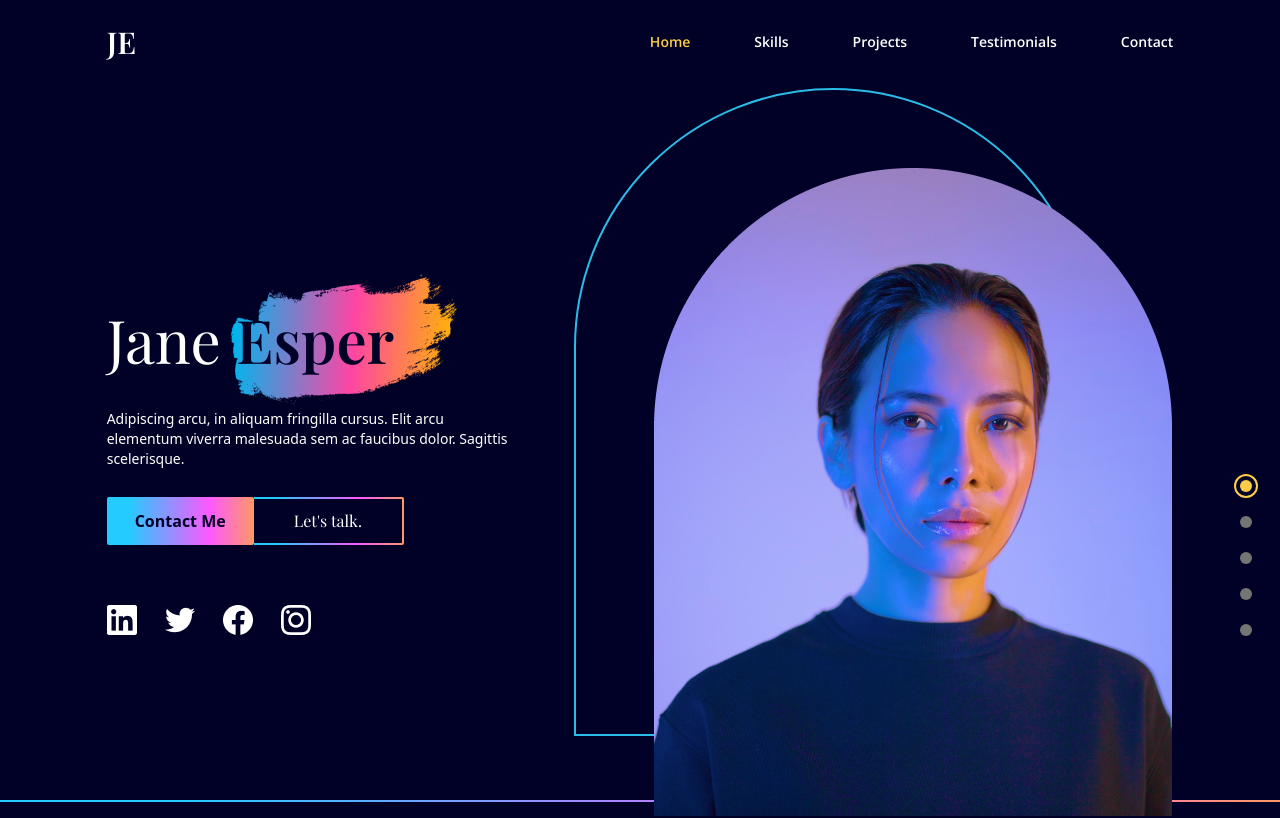
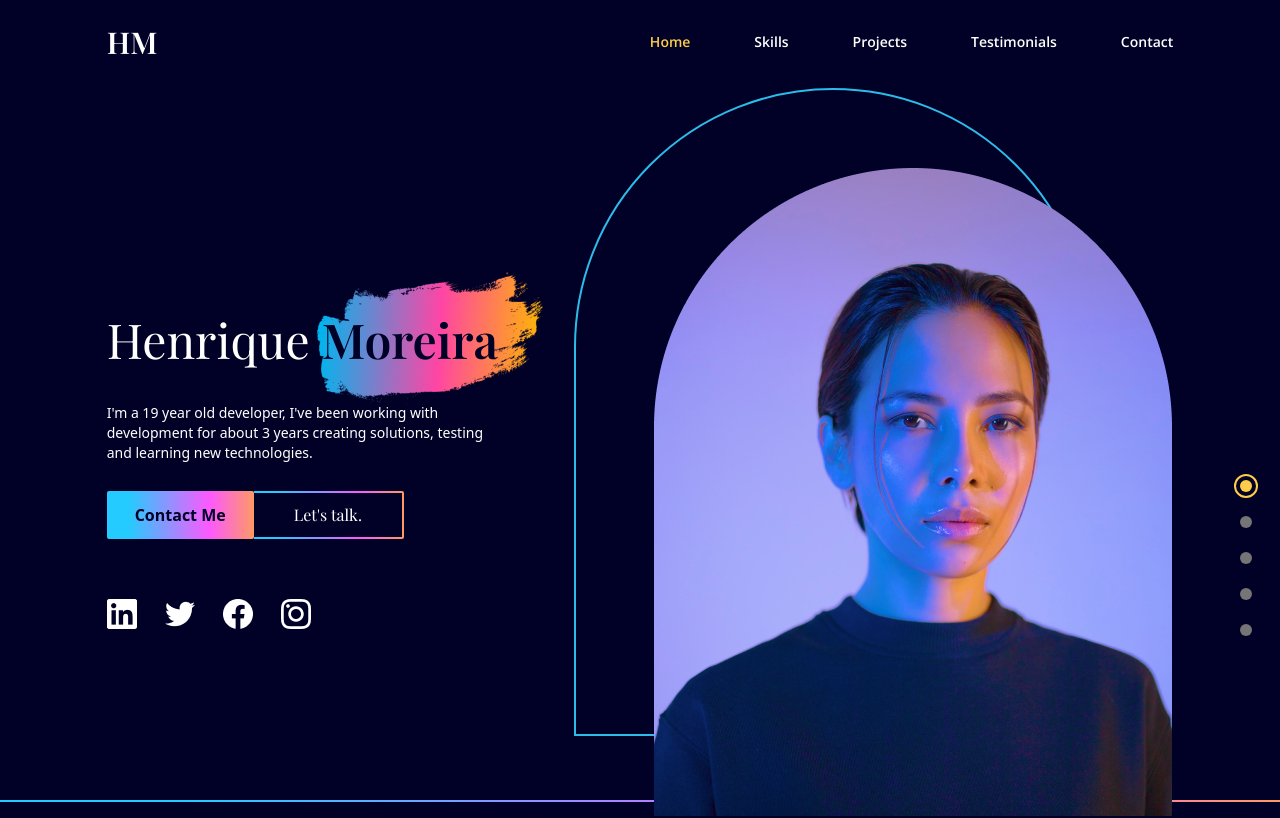
Before and after one commit to HenriqueMoreira-1/hm-portfolio, a React (Create React App) app: page / in a window 1280 px wide. Shown: the top 818 px of the page. Built offline with nearby package versions, Linux system fonts and the light colour scheme; the HTML template or start-up script is replaced by a standard one.

Commit message:
refactor: change name

```diff
--- a/src/scenes/Footer.jsx
+++ b/src/scenes/Footer.jsx
@@ -7,10 +7,10 @@ const Footer = () => {
         <SocialMediaIcons />
         <div className="md:flex justify-center md:justify-between text-center ">
           <p className="font-playfair font-semibold text-2xl text-yellow">
-            JANE ESPER
+            Henrique Moreira
           </p>
           <p className="font-playfair text-md text-yellow">
-            ©2022 ESPER. All Rights Reserved.
+            ©2023 Henrique Moreira. All Rights Reserved.
           </p>
         </div>
       </div>
--- a/src/scenes/Landing.jsx
+++ b/src/scenes/Landing.jsx
@@ -45,19 +45,18 @@ const Landing = ({ setSelectedPage }) => {
             visible: { opacity: 1, x: 0 },
           }}
         >
-          <p className="text-6xl font-playfair z-10 text-center md:text-start">
-            Jane {""}
+          <p className="text-5xl font-playfair z-10 text-center md:text-start">
+            Henrique {""}
             <span
               className="xs:relative xs:text-deep-blue xs:font-semibold z-20 xs:before:content-brush
-              before:absolute before:-left-[25px] before:-top-[70px] before:z-[-1]"
+              before:absolute before:-left-[25px] before:-top-[80px] before:z-[-1]"
             >
-              Esper
+              Moreira
             </span>
           </p>
 
           <p className="mt-10 mb-7 text-sm text-center md:text-start">
-            Adipiscing arcu, in aliquam fringilla cursus. Elit arcu elementum
-            viverra malesuada sem ac faucibus dolor. Sagittis scelerisque.
+          I'm a 19 year old developer, I've been working with development for about 3 years creating solutions, testing and learning new technologies.
           </p>
         </motion.div>
 
--- a/src/scenes/Navbar.jsx
+++ b/src/scenes/Navbar.jsx
@@ -25,7 +25,7 @@ const Navbar = ({ isTopOfPage, selectedPage, setSelectedPage }) => {
   return (
     <nav className={`${navbarBackground} z-40 w-full fixed top-0 py-6`}>
       <div className="flex items-center justify-between mx-auto w-5/6">
-        <h4 className="font-playfair text-3xl font-bold">JE</h4>
+        <h4 className="font-playfair text-3xl font-bold">HM</h4>
 
         {/* DESKTOP NAV */}
         {isDesktop ? (
```
